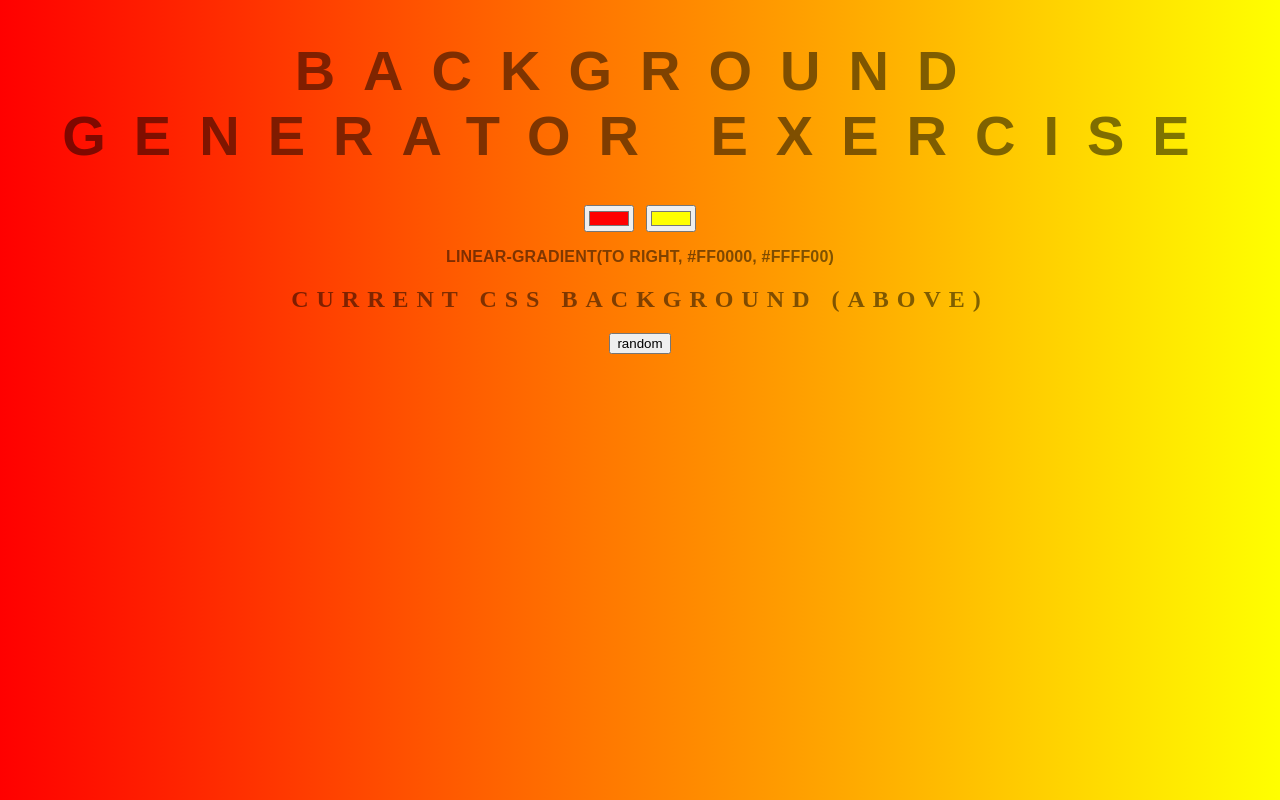
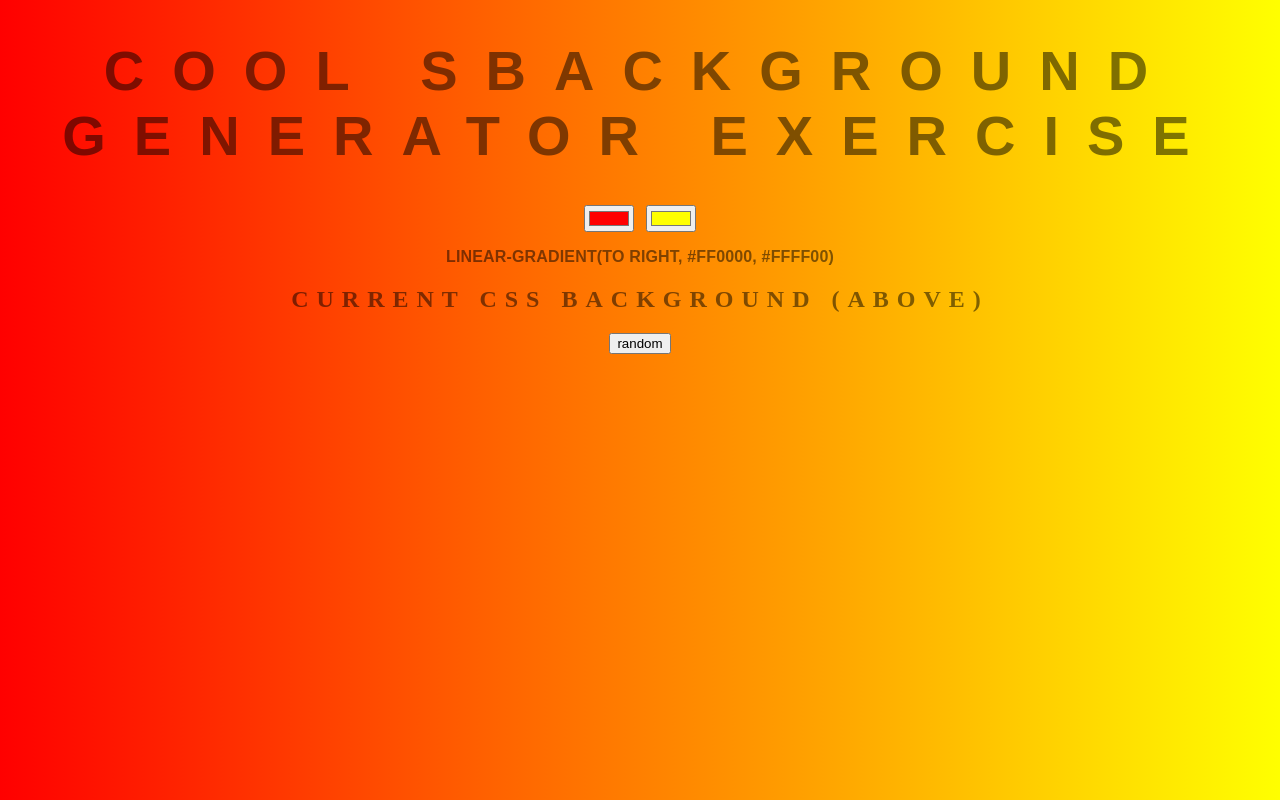
Before and after one commit to 4Shaneob/background-generator, a plain HTML site: page index.html in a window 1280 px wide. Drawn offline with Linux system fonts and the light colour scheme.

Commit message:
changing title

```diff
--- a/index.html
+++ b/index.html
@@ -5,7 +5,7 @@
 	<link rel="stylesheet" type="text/css" href="style.css">
 </head>
 <body id="gradient">
-	<h1>Background Generator Exercise</h1>
+	<h1>Cool sBackground Generator Exercise</h1>
 	<!--  <input class="colour1" type="color" name="colour1" value="#00ff00"> -->
 
 
```
